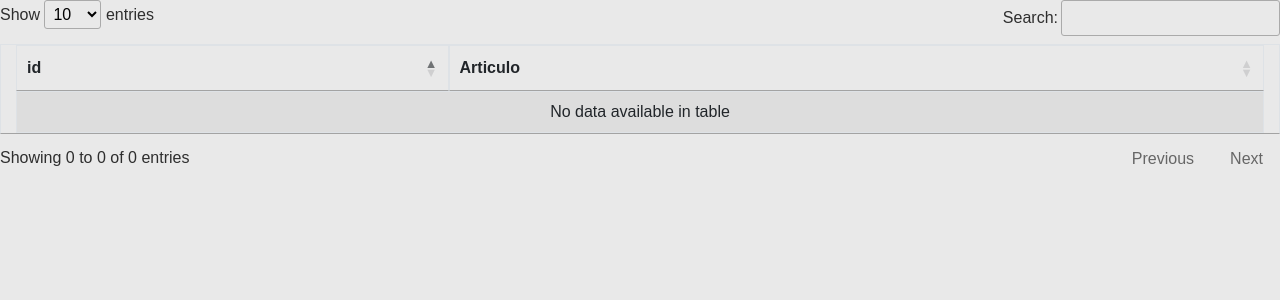
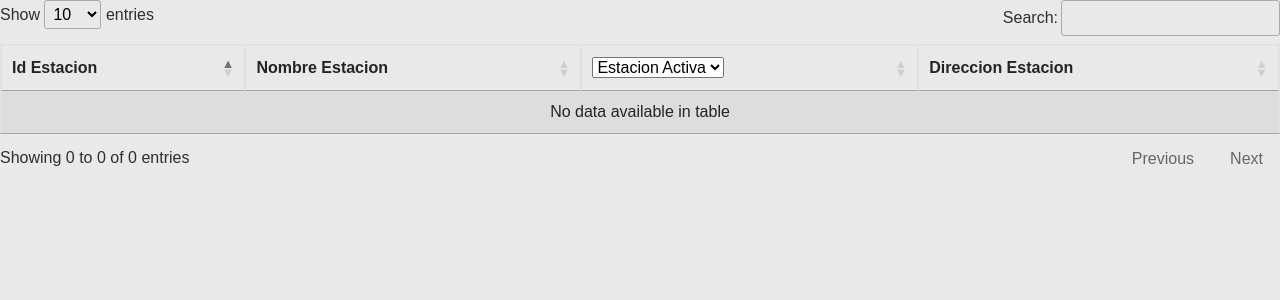
Before and after one commit to DavidMV97/data-table, a PHP site: page /index.view.php in a window 1280 px wide. Shown: the top 300 px of the page. Run offline with PHP 8.4, Linux system fonts and the light colour scheme; data that the repository does not hold is empty; some libraries are stand-ins or nearby versions.

Commit message:
la libreria datatable funciona bien y el codigo ajax funciona sbre un 96%

```diff
--- a/css/estilo.css
+++ b/css/estilo.css
@@ -84,3 +84,7 @@
 	text-decoration: none ;
 	background: #3299bb ;
 }
+
+#datatable{
+	margin: auto ;
+}
--- a/index.view.php
+++ b/index.view.php
@@ -2,7 +2,7 @@
 <html>
 <head>
 	<title>Paginacion</title>
-	<link rel="stylesheet" href="css/bootstrap.min.css">
+	 <link rel="stylesheet" href="css/bootstrap.min.css">
 	<link rel="stylesheet" type="text/css" href="css//all.css">
 	<link rel="stylesheet" type="text/css" href="css/estilo.css">
 	<link rel="stylesheet" type="text/css" href="https://cdn.datatables.net/1.10.19/css/jquery.dataTables.css">
@@ -15,11 +15,21 @@
 <body>
 
 <section class="articulos ">
-			<table class="table table-striped table-bordered col-12" id="datatable" >
+			<table class="table table-striped table-hover table-bordered" id="datatable" >
 				<thead>
 					<tr>
-						<th>id</th>
-						<th>Articulo</th>
+						<th>Id Estacion</th>
+						<th>Nombre Estacion</th>
+						<th>
+
+						<select>
+							<option>Estacion Activa</option>
+							<option>S</option>
+							<option>N</option>
+						</select>
+
+						</th>
+						<th>Direccion Estacion</th>
 					</tr>
 				</thead>
 
@@ -27,8 +37,10 @@
 				<?php foreach ($articulos as $articulo ): ?>
 
 					<tr>
-						<td> <?php echo $articulo['id'] ; ?> </td>
-						<td> <?php echo  $articulo['articulo'] ;  ?> </td>
+						<td> <?php echo $articulo['EstacionId'] ; ?> </td>
+						<td> <?php echo  $articulo['EstacionNmb'] ;  ?> </td>
+						<td> <?php echo  $articulo['EstacionAct'] ;  ?> </td>
+						<td> <?php echo  $articulo['EstacionDir'] ;  ?> </td>
 					</tr>
 
 
@@ -38,6 +50,7 @@
 
 			</table>
 </section>
+  <br><br><br><br>
 
 		<section class="paginacion">
            <ul>
--- a/index1.php
+++ b/index1.php
@@ -2,7 +2,7 @@
 
   try {
 
-    $conexion = new PDO('mysql:host=localhost;dbname=paginacion' , 'david' , '12345') ;
+    $conexion = new PDO('mysql:host=localhost;dbname=Estaciones' , 'david' , '12345') ;
   }
 
   catch (PDOException $e) {
@@ -21,7 +21,7 @@
    //$inicio = ($pagina > 1 ) ? ($pagina * $postPorPagina - $postPorPagina) : 0  ;
 
  //en esta variable almacenanos la consulta sql que nos traera los articulos :
-  $articulos = $conexion->prepare("SELECT SQL_CALC_FOUND_ROWS  * FROM articulos ") ;
+  $articulos = $conexion->prepare("SELECT SQL_CALC_FOUND_ROWS  * FROM Estaciones ") ;
 
   $articulos->execute() ;
   $articulos = $articulos->fetchAll() ;
```
Also changed, not shown: css/styles.css (+7 -5 lines), index.php (+8 -12 lines), js/main.js (+29 -26 lines).
